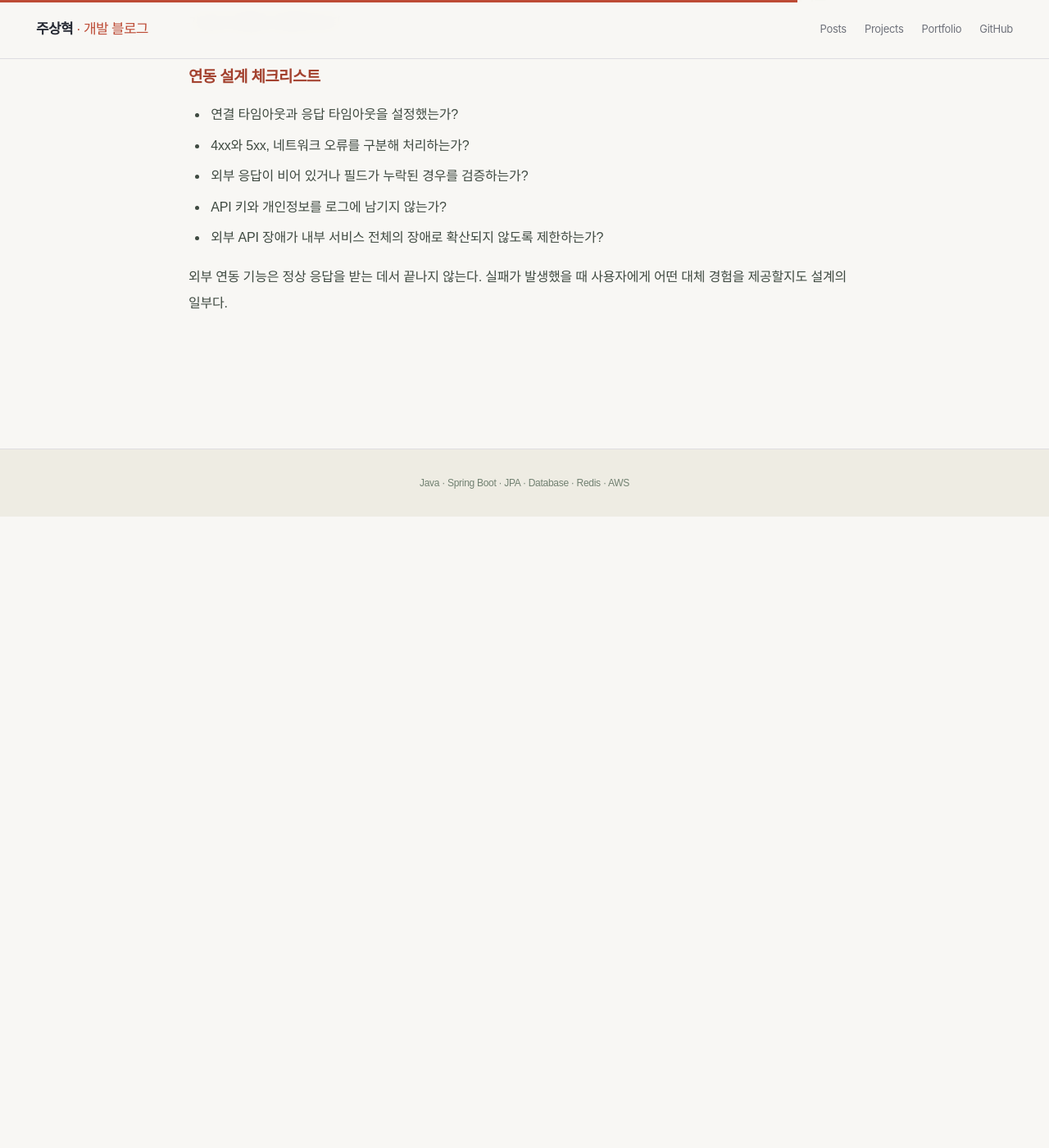
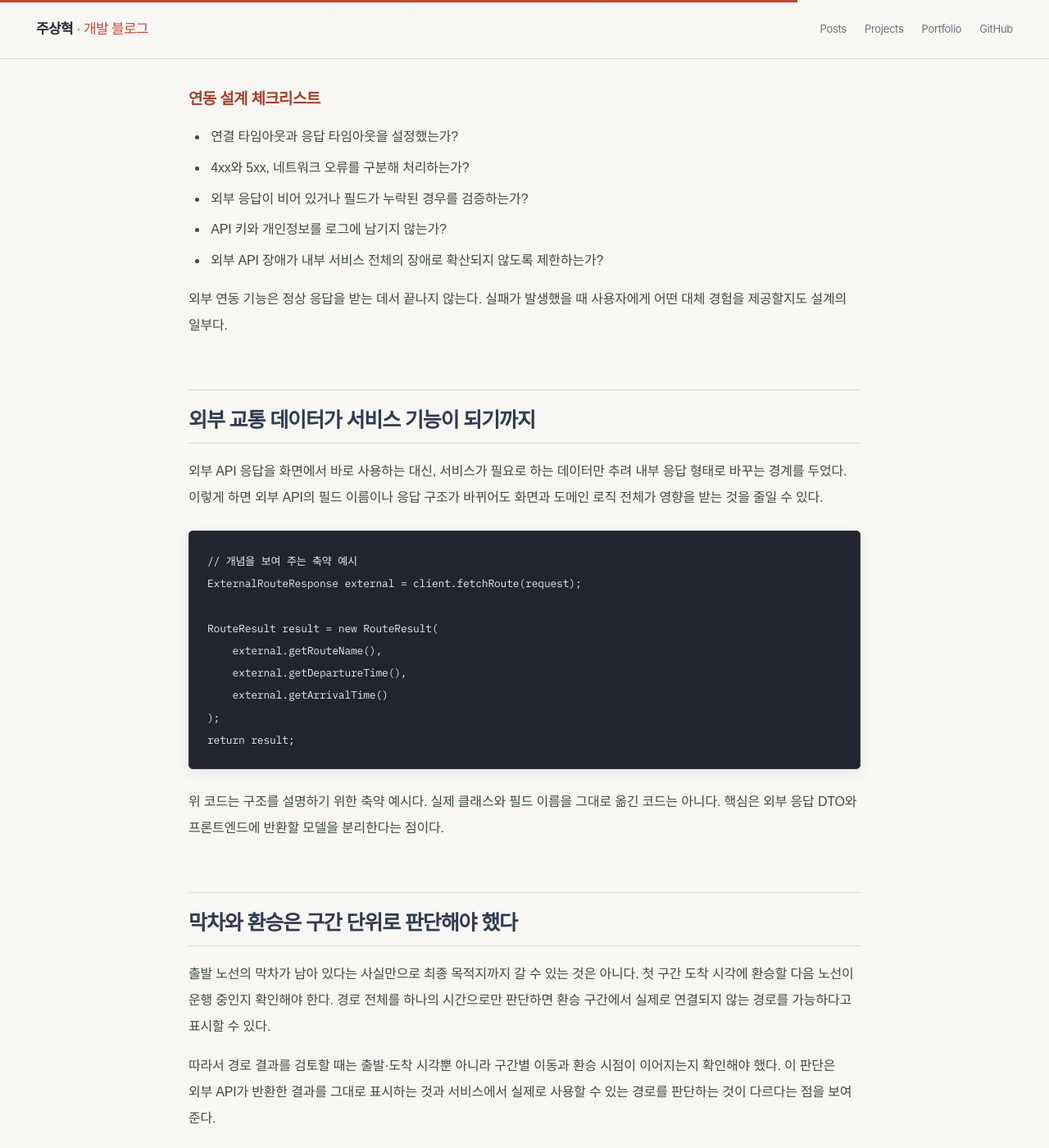
Before and after one commit to zuzusnasna/zuzusnasna.github.io, a Jekyll site: the page built from _posts/2026-10-26-meetup-external-api.md, in a window 1280 px wide and 1400 px high, scrolled down 2339 px. Shown: the whole window at 82% size. Built offline with Jekyll 4.4.1, drawn with Linux system fonts in a browser that asks for light colours; some web fonts are replaced; before the commit the page ends 2969 px from its top, so only the background shows below that; some of the changed text lies outside the part shown.

Commit message:
Expand project implementation notes with debugging and design decisions

```diff
--- a/_posts/2026-10-26-meetup-external-api.md
+++ b/_posts/2026-10-26-meetup-external-api.md
@@ -63,3 +63,41 @@ React
 - 외부 API 장애가 내부 서비스 전체의 장애로 확산되지 않도록 제한하는가?
 
 외부 연동 기능은 정상 응답을 받는 데서 끝나지 않는다. 실패가 발생했을 때 사용자에게 어떤 대체 경험을 제공할지도 설계의 일부다.
+
+
+## 외부 교통 데이터가 서비스 기능이 되기까지
+
+외부 API 응답을 화면에서 바로 사용하는 대신, 서비스가 필요로 하는 데이터만 추려 내부 응답 형태로 바꾸는 경계를 두었다. 이렇게 하면 외부 API의 필드 이름이나 응답 구조가 바뀌어도 화면과 도메인 로직 전체가 영향을 받는 것을 줄일 수 있다.
+
+~~~java
+// 개념을 보여 주는 축약 예시
+ExternalRouteResponse external = client.fetchRoute(request);
+
+RouteResult result = new RouteResult(
+    external.getRouteName(),
+    external.getDepartureTime(),
+    external.getArrivalTime()
+);
+return result;
+~~~
+
+위 코드는 구조를 설명하기 위한 축약 예시다. 실제 클래스와 필드 이름을 그대로 옮긴 코드는 아니다. 핵심은 외부 응답 DTO와 프론트엔드에 반환할 모델을 분리한다는 점이다.
+
+## 막차와 환승은 구간 단위로 판단해야 했다
+
+출발 노선의 막차가 남아 있다는 사실만으로 최종 목적지까지 갈 수 있는 것은 아니다. 첫 구간 도착 시각에 환승할 다음 노선이 운행 중인지 확인해야 한다. 경로 전체를 하나의 시간으로만 판단하면 환승 구간에서 실제로 연결되지 않는 경로를 가능하다고 표시할 수 있다.
+
+따라서 경로 결과를 검토할 때는 출발·도착 시각뿐 아니라 구간별 이동과 환승 시점이 이어지는지 확인해야 했다. 이 판단은 외부 API가 반환한 결과를 그대로 표시하는 것과 서비스에서 실제로 사용할 수 있는 경로를 판단하는 것이 다르다는 점을 보여 준다.
+
+## Redis 캐시는 호출 비용과 최신성 사이의 선택
+
+동일한 경로를 반복 조회할 때 매번 외부 API를 호출하면 응답 지연과 호출 제한에 영향을 받을 수 있어 Redis 캐시를 고려했다. 반대로 캐시만 신뢰하면 외부 데이터가 변경된 뒤에도 오래된 결과를 보여 줄 수 있다.
+
+캐시를 적용할 때는 어떤 요청을 같은 결과로 볼지, 어느 시점에 새로 조회해야 하는지, 외부 API 실패 시 캐시된 데이터를 보여 줄 수 있는지 결정해야 한다. 캐시는 외부 호출을 줄이는 수단이지, 데이터 최신성 문제를 자동으로 해결하는 기능은 아니다.
+
+### 이 기능을 검증할 때
+
+- 외부 응답의 필수 필드가 누락되면 어떻게 처리하는가?
+- 다음 환승 노선의 막차가 끝난 경우 해당 경로를 가능한 것으로 표시하지 않는가?
+- 같은 요청을 반복했을 때 캐시가 호출 수를 줄이는가?
+- 캐시가 없거나 외부 API가 실패해도 응답 형식이 일관적인가?
```
